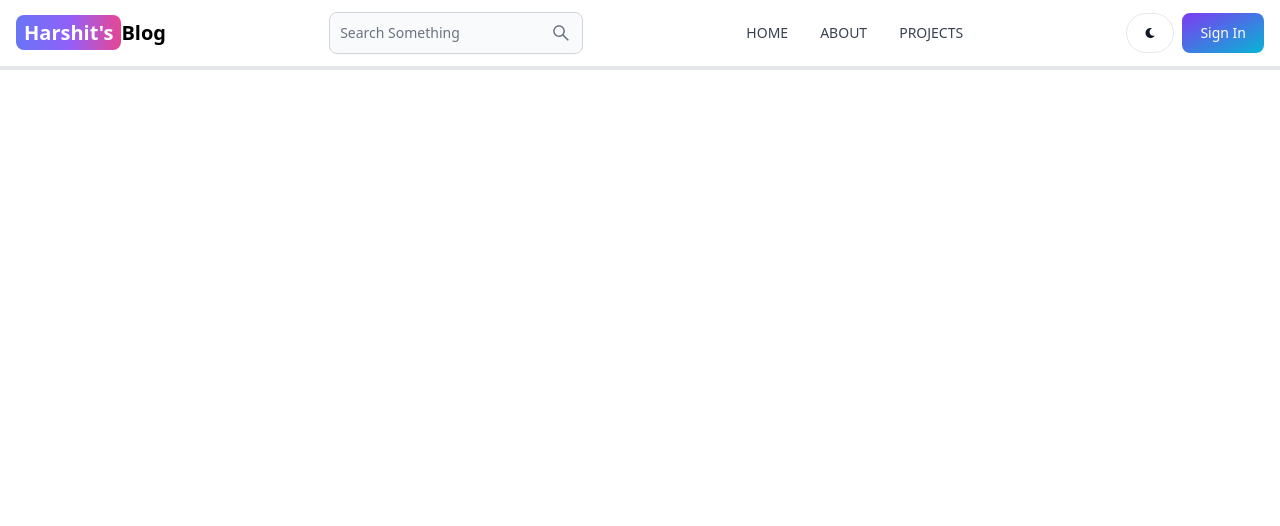
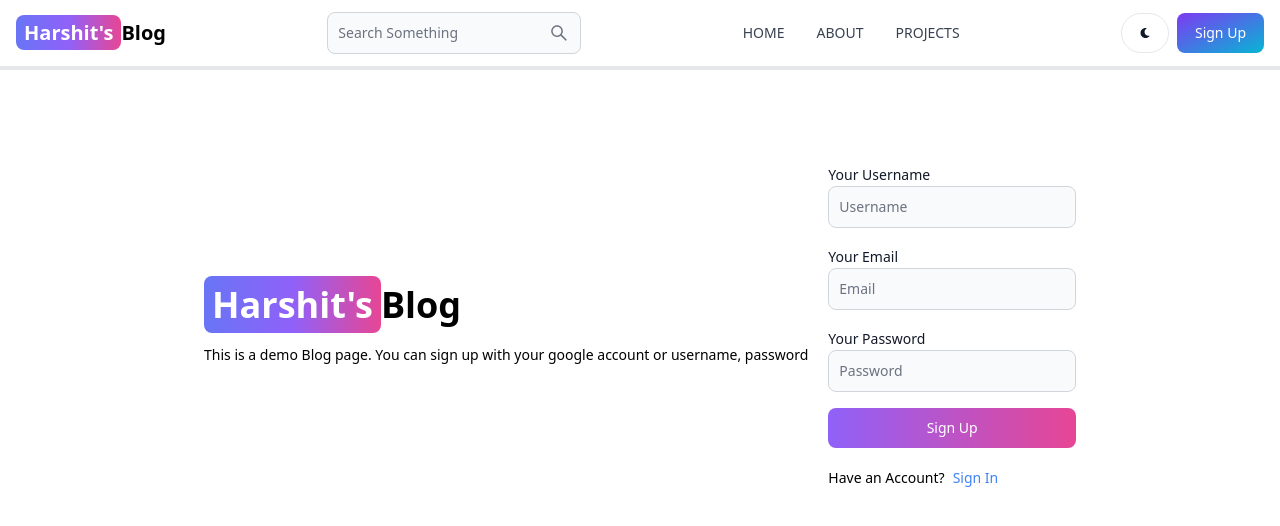
Before and after one commit to harshit27rajput/My-Article, a React (Vite) app in the folder client/: page /register in a window 1280 px wide. Shown: the top 526 px of the page. Built offline with nearby package versions, Linux system fonts and the light colour scheme.

Commit message:
Signup page ui completed

```diff
--- a/client/src/App.jsx
+++ b/client/src/App.jsx
@@ -17,8 +17,8 @@
       <Routes>
         <Route path='/' element={<Home />} />
         <Route path='/about' element={<About />} />
-        <Route path='/signup' element={<SignUp />} />
-        <Route path='/sign-in' element={<Signin />} />
+        <Route path='/login' element={<SignUp />} />
+        <Route path='/register' element={<Signin />} />
         <Route path='/dashboard' element={<Dashboard />} />
         <Route path='/projects' element={<Projects />} />
 
--- a/client/src/Components/Header.jsx
+++ b/client/src/Components/Header.jsx
@@ -21,8 +21,8 @@
             <div className='flex gap-2 md:order-2'>                 <Button className='w-12 h-10 sm:inline hidden' color='gray' pill>
                 <FaMoon />
             </Button>
-                <Link to='/sign-in'>
-                    <Button gradientDuoTone='purpleToBlue'>Sign In</Button>
+                <Link to='/register'>
+                    <Button gradientDuoTone='purpleToBlue'>Sign Up</Button>
                 </Link>
                 <Navbar.Toggle />
             </div>
--- a/client/src/pages/Signin.jsx
+++ b/client/src/pages/Signin.jsx
@@ -1,9 +1,42 @@
 import React from 'react'
-
+import { Link } from 'react-router-dom'
+import { Label, Button, TextInput } from 'flowbite-react'
 function SignIn() {
   return (
-    <div>
-      <h1>signin</h1>
+    <div className='mt-20 min-h-screen'>
+      <div className='flex p-3 max-w-4xl mx-auto flex-col md:flex-row md:items-center gap-5'>
+
+        {/*left*/}
+        <div className='' >
+          <Link to='/' className='font-bold text-4xl dark:text-white '>
+            <span className='px-2 py-1 bg-gradient-to-r from-indigo-500 via-purple-500 to-pink-500 rounded-lg text-white'>Harshit's</span>Blog
+          </Link>
+          <p className='text-sm mt-5'> This is a demo Blog page. You can sign up with your google account or username, password </p>
+        </div>
+
+        {/*right*/}
+        <div className='flex-1'>
+          <form className='flex flex-col gap-4'>
+            <div>
+              <Label value='Your Username' />
+              <TextInput type='text' placeholder='Username' />
+            </div>
+            <div>
+              <Label value='Your Email' />
+              <TextInput type='text' placeholder='Email' />
+            </div>
+            <div>
+              <Label value='Your Password' />
+              <TextInput type='text' placeholder='Password' />
+            </div>
+            <Button gradientDuoTone='purpleToPink'>Sign Up</Button>
+          </form>
+          <div className='flex gap-2 text-sm mt-5'>
+            <span>Have an Account?</span>
+            <Link to='/login' className='text-blue-500'>Sign In</Link>
+          </div>
+        </div>
+      </div>
     </div>
   )
 }
```
Also changed, not shown: client/pages/About.jsx (deleted), client/pages/Dashboard.jsx (deleted), client/pages/Home.jsx (deleted), client/pages/Projects.jsx (deleted), client/pages/SignIn.jsx (deleted), client/pages/SignUp.jsx (deleted).
